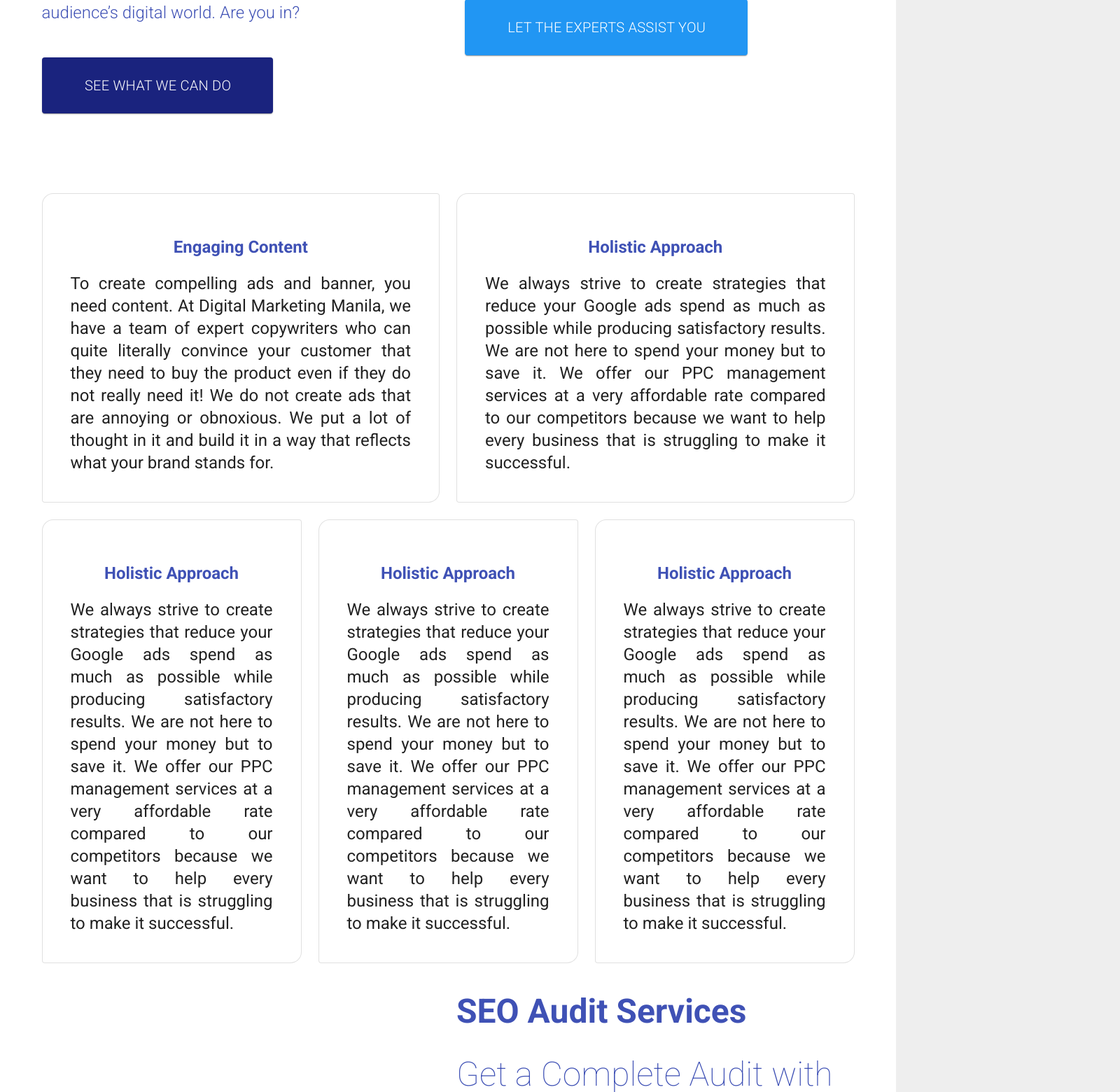
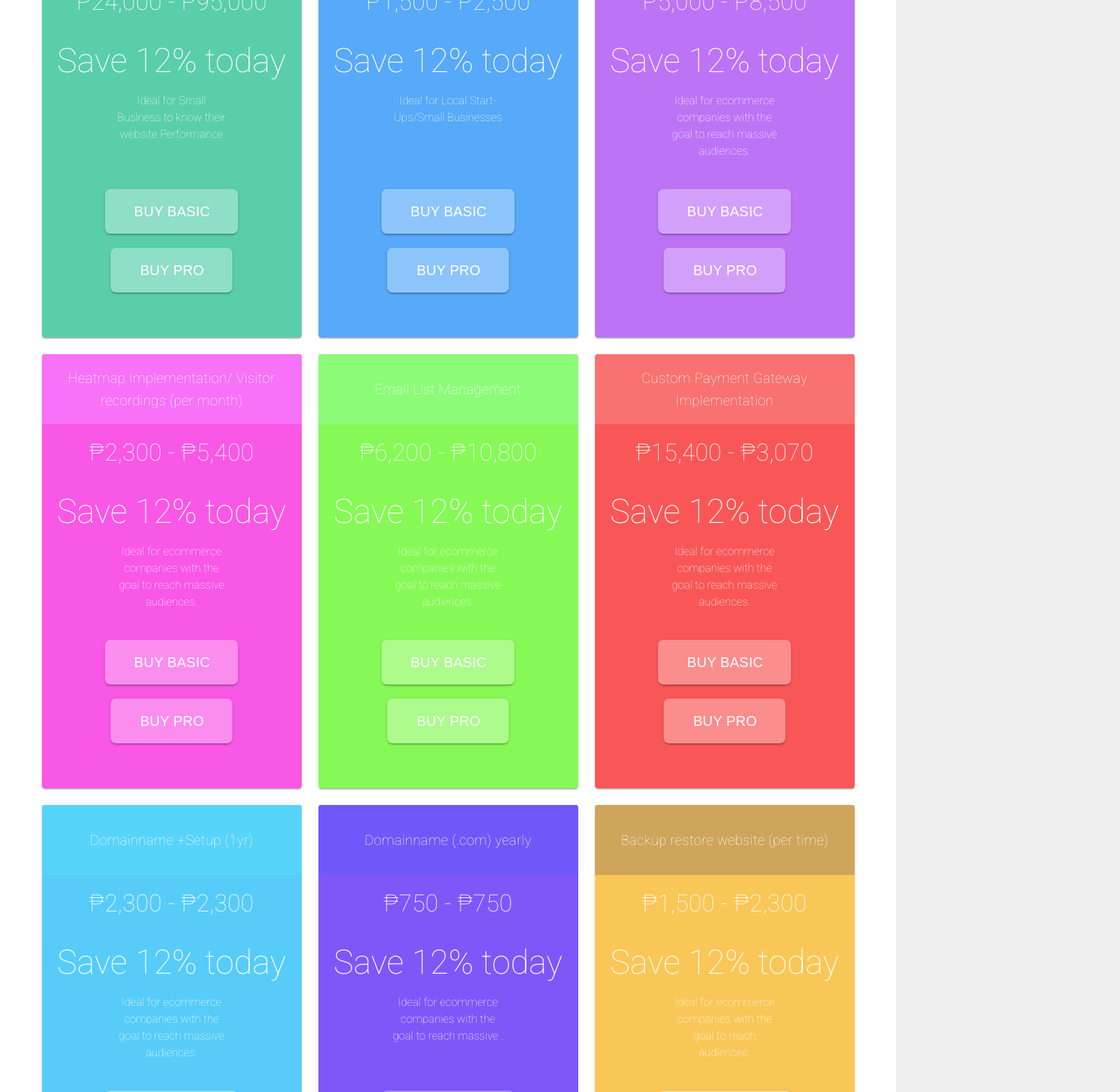
Before and after one commit to Code-Redstone/Panday-digital, a Nuxt app: page /offers in a window 1280 px wide. Shown: the part 1240-2800 px from the top of the page at 70% size, 1600 px wide, since content can reach past the window. Built offline with nearby package versions, Linux system fonts and the light colour scheme.

Commit message:
offers update

```diff
--- a/pages/index.vue
+++ b/pages/index.vue
@@ -65,7 +65,7 @@
             <v-col class="Text-center"  cols="12" >
               <h3  class="blue--text text-center text-xl-h3 text-lg-h4 text-md-h5 text-sm-h3 font-weight-bold py-5"> Why Panday Digital Should be Partner in Digital Marketing</h3>
             </v-col>
-            <v-col class="d-flex"  sm="12" md="6" lg="6" xl="6" >
+            <v-col class="d-flex"  cols="12" md="6" lg="6" xl="6" >
               <div class="div">
                 <p class="font-weight-light text-xl-h5 text-lg-h5 text-md-h6 text-sm-h6">
                   1. Knowledgeable and Highly Experienced.
@@ -80,7 +80,7 @@
                   </p><br>
               </div>
             </v-col>
-            <v-col class=""  sm="12" md="6" lg="6" xl="6" >
+            <v-col class=""  cols="12" md="6" lg="6" xl="6" >
               <div class="div">
                 <p class="font-weight-light text-xl-h5 text-lg-h5 text-md-h6 text-sm-h6">Why would you select us over all the other digital marketing firms in town?  Is it just due to the diverse services we provide, or is there more to us?<br><br>There is, indeed, more to us. The result of your digital marketing plan, how it appears to the consumers' eyes, and the outcomes it produces, are evidence of our experience and competence in the field. Plus, how we go about the entire approach is a wholesome exhibition of our service.</p><br>
               </div>
--- a/pages/offers/index.vue
+++ b/pages/offers/index.vue
@@ -1,149 +1,37 @@
 <template>
     <v-app>
-        <v-main style="">
-            <v-sheet class="radius" color="#1b4cbb" height="100%" width="100%" style="padding-top: 150px;">
+        <v-main style="margin-top:50px;">
+            <div id="hero-offer-section" class="pb-10 pt-16 pink lighten-4">
                 <v-container>
                     <v-row>
-                    <v-col cols="12" sm="12" md="6" lg="6" xl="6">
+                        <v-col cols="12"  lg="6">
                             <div class="first-image text-center">
                                 <v-img
+                                id="offersheroimage"
                                 class="ma-auto"
+                                width="600px"
                                 max-width="800px"
                                 max-height="600px"
-                            :src="require(`~/assets/resources/PPC.png`)"
+                                :src="require(`~/assets/resources/pricing.png`)"
                                 />
                             </div>
                         </v-col>
-                    <v-col class=" center"  cols="12" sm="12" md="6" lg="6" xl="6" color="white">
-                        <div class="d-block ">
-                            <h3 class="white--text font-weight-bold text-xl-h3 text-lg-h3 text-md-h6 text-sm-h4 mb-10">Top Pay Per Click Advertising <br>Agency in the Philippines</h3>
-                            <p class="white--text font-weight-light text-xl-h5 text-lg-h5 text-md-subtitle-1 text-sm-h5 mb-3">Generate double the leads with us </p>
-                            <p class="white--text font-weight-light text-xl-h5 text-lg-h5 text-md-subtitle-1 text-sm-h5">for your Pay Per Click Advertising.</p><br>
-                            <v-btn class="Rounded-botton px-10 py-8 text-lg-h5 text-md-subtitle-1 text-sm-h5"
-                            elevation="1"
-                            ><nuxt-link to="contact">Get a Quote</nuxt-link>
-                            </v-btn>
-                        </div>
-                    </v-col>
-                </v-row>
-                </v-container>
-            </v-sheet>
-        </v-main>
-        <svg id="peak-center-soft" style="fill:#ffffff; height:100%;width:100%;background: #1b4cbb;transform: scale(-1.5);" preserveAspectRatio="none" viewBox="0 0 1442 100" version="1.1" xmlns="http://www.w3.org/2000/svg" xmlns:xlink="http://www.w3.org/1999/xlink"> <path class="divider-color" d="M1437.37922,100.277057 L823.4576,26.0907362 C785.104953,21.2174623 750.835079,18.7808253 720.647978,18.7808253 C690.460878,18.7808253 657.029922,21.1301388 620.355113,25.8287658 L4.0317179,100.277057 L0,100.277057 L0,0.277057299 L1442,0.277057299 L1442,100.277057 L1437.37922,100.277057 Z"></path> </svg>
-        <v-main>
-            <v-sheet
-            max-width="100%"
-            max-height="100%"
-            >
-                <v-container>
-                <v-row>
-                    <v-col cols="6" sm="12" md="6" lg="6" xl="6" >
-                    <div class="d-block ">
-                        <h3 class="indigo--text darken-4 font-weight-regular text-xl-h4 text-lg-h5 text-md-h6 text-sm-h4 pt-5">WORLD-CLASS DIGITAL BUILDER</h3>
-                        <h1 class="indigo--text darken-4 font-weight-bold text-xl-h2 text-lg-h3 text-md-h5 text-sm-h2 py-8">PANDAY DIGITAL Driving Phenomenal Digital Standards</h1>
-                        <p class="indigo--text darken-4 font-weight-light text-justify text-xl-h5 text-lg-h5 text-md-subtitle-1 text-sm-h5 text-justify">We all know this by now. Filipinos are always one step forward when it comes to detecting authentic and worthwhile brands online. Digital Marketing Manila yields straightforward and data-tested approaches for measurable results that expertly target their wonder.<br><br> We identify with intricately-crafted digital strategies translated to boosted traffic, revenue, and recognition. Today marks your edge to land the top space into your audience’s digital world. Are you in?
-                        </p><br><br>
-                        <v-btn x-large color="indigo darken-4"
-                        elevation="1"
-                        class="px-15 py-10 "
-                        ><span class="white--text font-weight-light text-justify text-xl-h6 text-lg-h6 text-md-subtitle-2 text-sm-h5"> See What We Can Do </span>
-                        </v-btn>
-                    </div>
-                    </v-col>
-                    <v-col cols="6" sm="12" md="6" lg="6" xl="6">
+                        <v-col class=" center"  cols="12"  lg="6" color="white">
                             <RegestrationForm/>
                         </v-col>
                     </v-row>
                 </v-container>
-            </v-sheet>
-        </v-main>
-        <v-main>
+            </div>
+            <svg id="peak-center-soft" style="fill:#ffffff; height:100px;width:100%;background: #F8BBD0;transform: scaleY(-1.5);" preserveAspectRatio="none" viewBox="0 0 1442 100" version="1.1" xmlns="http://www.w3.org/2000/svg" xmlns:xlink="http://www.w3.org/1999/xlink"> <path class="divider-color" d="M1437.37922,100.277057 L823.4576,26.0907362 C785.104953,21.2174623 750.835079,18.7808253 720.647978,18.7808253 C690.460878,18.7808253 657.029922,21.1301388 620.355113,25.8287658 L4.0317179,100.277057 L0,100.277057 L0,0.277057299 L1442,0.277057299 L1442,100.277057 L1437.37922,100.277057 Z"></path> </svg>
+            <div id="firstoffers-Section" class="pt-12">
                 <v-container>
-                <v-row>
-                    <h3 class="white--text font-weight-bold text-xl-h3 text-lg-h3 text-md-h6 text-sm-h4 mb-10"> Why Choose PPC Services By Panday digital?</h3>
-                    <v-col cols="6">
-                        <v-card
-                        class="pa-10 Services-hover Services-Font"
-                        outlined
-                        shaped
-                        >
-                            <h3 class="mb-5 indigo--text darken-4 text-center Services-Font font-weight-bold text-xl-h3 text-lg-h5 text-md-h6 text-sm-h4 pt-5">Engaging Content</h3>
-                            <p class="text-justify text-justify text-xl-h5 text-lg-h5 text-md-subtitle-1 text-sm-h5">To create compelling ads and banner, you need content. At Digital Marketing Manila, we have a team of expert copywriters who can quite literally convince your customer that they need to buy the product even if they do not really need it! We do not create ads that are annoying or obnoxious. We put a lot of thought in it and build it in a way that reflects what your brand stands for.</p>
-                        </v-card>
-                    </v-col>
-                    <v-col cols="6">
-                        <v-card
-                        class="pa-10 Services-hover Services-Font"
-                        outlined
-                        shaped
-                        >
-                            <h3 class="mb-5 indigo--text darken-4 text-center Services-Font font-weight-bold text-xl-h3 text-lg-h5 text-md-h6 text-sm-h4 pt-5">Holistic Approach</h3>
-                            <p class="text-justify text-justify text-xl-h5 text-lg-h5 text-md-subtitle-1 text-sm-h5">We always strive to create strategies that reduce your Google ads spend as much as possible while producing satisfactory results. We are not here to spend your money but to save it. We offer our PPC management services at a very affordable rate compared to our competitors because we want to help every business that is struggling to make it successful.</p>
-                        </v-card>
-                    </v-col>
-                    <v-col cols="4">
-                        <v-card
-                        class="pa-10 Services-hover Services-Font"
-                        outlined
-                        shaped
-                        >
-                            <h3 class="mb-5 indigo--text darken-4 text-center Services-Font font-weight-bold text-xl-h3 text-lg-h5 text-md-h6 text-sm-h4 pt-5">Holistic Approach</h3>
-                            <p class="text-justify text-justify text-xl-h5 text-lg-h5 text-md-subtitle-1 text-sm-h5">We always strive to create strategies that reduce your Google ads spend as much as possible while producing satisfactory results. We are not here to spend your money but to save it. We offer our PPC management services at a very affordable rate compared to our competitors because we want to help every business that is struggling to make it successful.</p>
-                        </v-card>
-                    </v-col>
-                    <v-col cols="4">
-                        <v-card
-                        class="pa-10 Services-hover Services-Font"
-                        outlined
-                        shaped
-                        >
-                            <h3 class="mb-5 indigo--text darken-4 text-center Services-Font font-weight-bold text-xl-h3 text-lg-h5 text-md-h6 text-sm-h4 pt-5">Holistic Approach</h3>
-                            <p class="text-justify text-justify text-xl-h5 text-lg-h5 text-md-subtitle-1 text-sm-h5">We always strive to create strategies that reduce your Google ads spend as much as possible while producing satisfactory results. We are not here to spend your money but to save it. We offer our PPC management services at a very affordable rate compared to our competitors because we want to help every business that is struggling to make it successful.</p>
-                        </v-card>
-                    </v-col>
-                    <v-col cols="4">
-                        <v-card
-                        class="pa-10 Services-hover Services-Font"
-                        outlined
-                        shaped
-                        >
-                            <h3 class="mb-5 indigo--text darken-4 text-center Services-Font font-weight-bold text-xl-h3 text-lg-h5 text-md-h6 text-sm-h4 pt-5">Holistic Approach</h3>
-                            <p class="text-justify text-justify text-xl-h5 text-lg-h5 text-md-subtitle-1 text-sm-h5">We always strive to create strategies that reduce your Google ads spend as much as possible while producing satisfactory results. We are not here to spend your money but to save it. We offer our PPC management services at a very affordable rate compared to our competitors because we want to help every business that is struggling to make it successful.</p>
-                        </v-card>
-                    </v-col>
-                </v-row>
-            </v-container>
-        </v-main>
-        <v-main>
-            <v-container>
-                <v-row>
-                    <v-col class=" center"  cols="12" sm="12" md="6" lg="6" xl="6" color="white">
-                        <div class="first-image text-center">
-                            <v-img
-                            class=""
-                            max-width="60%"
-                            max-height="60%"
-                            :src="require(`~/assets/resources/illustration.png`)"
-                            />
-                        </div>
-                    </v-col>
-                    <v-col cols="12" sm="12" md="6" lg="6" xl="6" class="d-flex">
-                        <div class="d-block ">
-                            <h1 class="indigo--text darken-4   font-weight-bold py-5 text-xl-h2 text-lg-h3 text-md-h5 text-sm-h2">SEO Audit Services</h1>
-                            <h1 class="indigo--text darken-4 font-weight-thin py-5 text-xl-h2 text-lg-h3 text-md-h5 text-sm-h2">Get a Complete Audit with Actionable Plan</h1>
-                            <p class="indigo--text darken-4 font-weight-light text-xl-h5 text-lg-h5 text-md-subtitle-1 text-sm-h5">Our audit services are 100% manually checked for each factors and are provided with important recommendations which suits your business.</p><br>
-                        </div>
-                    </v-col>
-                </v-row>
                     <v-row>
                         <v-col cols="12">
                             <div class="Title">
-                            <h1 class="indigo--text darken-4  text-center font-weight-bold py-5 text-xl-h2 text-lg-h3 text-md-h5 text-sm-h2">SEO Audit Plans and Pricing</h1>
+                                <h1 class="deep-purple--text lighten-4 text-center font-weight-bold py-5 text-xl-h2 text-lg-h3 text-md-h5 text-sm-h2">CMS Development Pricing</h1>
                             </div>
                         </v-col>
-                </v-row>
-                <v-row>
-                    <v-col v-for="(price) in pricing" :key="price.id" cols="4">
+                        <v-col v-for="(price) in pricing" :key="price.id" cols="12" lg="4" md="6">
                             <div >
                                 <v-card
                                     class="mx-auto "
@@ -155,7 +43,7 @@
                                     :color="price.titlecolor"
                                     class="d-flex "
                                     >
-                                    <h1 class="font-weight-thin display-1 white--text text-center ma-auto">{{price.title}}</h1>
+                                        <h1 class="font-weight-thin text-h6 white--text text-center ma-auto">{{price.title}}</h1>
                                     </v-sheet>
                                     <v-sheet
                                     height="300px"
@@ -163,7 +51,7 @@
                                     class=""
                                     >
                                         <div class="d-block">
-                                        <h1 class="ma-auto white--text text-center font-weight-thin py-5 text-xl-subtitle-1 text-lg-h4 text-md-h5 text-sm-h2">
+                                            <h1 class="ma-auto white--text text-center font-weight-thin py-5 text-xl-subtitle-1 text-lg-h4 text-md-h4 text-sm-h4">
                                                 ₱{{price.basicprice}} - ₱{{price.proprice}}
                                             </h1>
                                             <h1 class="ma-auto white--text text-center font-weight-thin py-5 text-xl-h2 text-lg-h3 text-md-h5 text-sm-h2">
@@ -175,11 +63,12 @@
                                     <v-card-actions class="d-block text-center pb-16">
                                         <v-btn
                                             color="#ffffff52"
-                                        class="text-center title font-weight-light white--text px-10 py-8 rounded-lg "
+                                            class="text-center title font-weight-light white--text px-10 py-8 rounded-lg mb-5"
                                             x-large
                                         >
                                             Buy Basic
                                         </v-btn>
+                                        <br>
                                         <v-btn
                                             color="#ffffff52"
                                             class="text-center title font-weight-light white--text px-10 py-8 rounded-lg "
@@ -193,6 +82,84 @@
                         </v-col>
                     </v-row>
                 </v-container>
+            </div>
+            <svg id="" style="fill:#fff; height:100px;background:#F06292;position:relative;top:7px;" class="w-100 positionR-bottom3 flip Dn700" preserveAspectRatio="none" viewBox="0 0 1442 100" version="1.1" xmlns="http://www.w3.org/2000/svg" xmlns:xlink="http://www.w3.org/1999/xlink"> <polygon class=" pink lighten-2" points="0 0 1442 0 0 100"></polygon> </svg>
+            <div id="second-section" class="pink lighten-2">
+                    <v-container class="d-flex ">
+                        <v-row>
+                            <v-col cols="12 d-flex" lg="6"  >
+                                <div class="text-center">
+                                    <h1 class="white--text text-center font-weight-bold py-5 text-xl-h3 text-lg-h4 text-md-h5 text-sm-h2">Custom Web Development Pricing</h1>
+                                    <p class="white--text font-weight-light text-xl-h6 text-lg-h6 text-md-h6 text-sm-h5">Pricing for custom web development is difficult to anticipate, as each job is unique. After we've established the requirements and broken them down into User Stories, we'll be able to provide you a price. This enables us to construct tasks based on the user story requirements and assign time to each job.</p>
+                                    <p class="white--text  font-weight-light text-xl-h6 text-lg-h6 text-md-h6 text-sm-h5">The TOTAL price is then calculated by multiplying the number of hours each work by our hourly rate ($1,200). However, we define an MVP (minimum viable product) and great to have features in our Agile strategy. Payments are made only after the milestones that we set jointly are met. Unless otherwise specified, these are usually two-week work sprints. In this process, we are quite adaptable! </p>
+                                    <p class="white--text  font-weight-light text-xl-h6 text-lg-h6 text-md-h6 text-sm-h5">We do it this way to deliver full transparency to our clients, no surprises and you know what expect beforehand! Many times during the development of a custom project the client comes up with new ideas. Without this method, it`s hard to plan in the new changes, but with this method, we can add it easily to the next sprint of work and tell you the costs beforehand.</p>
+                                </div>
+                            </v-col>
+                            <v-col cols="12" lg="6" class="d-flex">
+                                    <v-img
+                                    class="ma-auto"
+
+                                    max-width="700px"
+                                    max-height="700px"
+                                    :src="require(`~/assets/resources/CWD.png`)"
+                                    />
+                            </v-col>
+                        </v-row>
+                    </v-container>
+            </div>
+            <svg id="skewed" style="fill:#F06292; height:100px;background:#fff;" class="w-100 positionR-bottom3 flip Dn700 " preserveAspectRatio="none" viewBox="0 0 1442 100" version="1.1" xmlns="http://www.w3.org/2000/svg" xmlns:xlink="http://www.w3.org/1999/xlink"> <polygon  points="0 0 1442 0 0 100"></polygon> </svg>
+            <div id="third-section" class="">
+                <v-container>
+                    <v-row>
+                        <v-col cols="12">
+                            <div class="Title">
+                                <h1 class="deep-purple--text lighten-4 text-center font-weight-bold py-5 text-xl-h2 text-lg-h3 text-md-h5 text-sm-h2"> Maintenance Packages</h1>
+                            </div>
+                        </v-col>
+                        <v-col v-for="(cmsprice) in CMSpricing" :key="cmsprice.id" cols="12" lg="4" md="6">
+                            <div >
+                                <v-card
+                                    class="mx-auto "
+                                    max-width="540"
+                                    :color="cmsprice.bodycolor"
+                                >
+                                    <v-sheet
+                                    height="100px"
+                                    :color="cmsprice.titlecolor"
+                                    class="d-flex "
+                                    >
+                                        <h1 class="font-weight-thin text-h6 white--text text-center ma-auto">{{cmsprice.title}}</h1>
+                                    </v-sheet>
+                                    <v-sheet
+                                    height="300px"
+                                    :color="cmsprice.bodycolor"
+                                    class=""
+                                    >
+                                        <div class="d-block">
+                                            <h1 class="ma-auto white--text text-center font-weight-thin py-5 text-xl-subtitle-1 text-lg-h4 text-md-h4 text-sm-h4">
+                                                ₱{{cmsprice.basicprice}} - ₱{{cmsprice.proprice}}
+                                            </h1>
+                                            <h1 class="ma-auto white--text text-center font-weight-thin py-5 text-xl-h2 text-lg-h3 text-md-h5 text-sm-h2">
+                                                Save {{cmsprice.save}}% today
+                                            </h1>
+                                            <p id="px400-adjust" class="ma-auto font-weight-thin text-center white--text px-16 pt-0 mx-10">{{cmsprice.description}}</p>
+                                        </div>
+                                    </v-sheet>
+                                    <v-card-actions class="d-block text-center pb-16">
+                                        <v-btn
+                                            color="#ffffff52"
+                                            class="text-center title font-weight-light white--text px-10 py-8 rounded-lg mb-5"
+                                            x-large
+                                        >
+                                            Avail
+                                        </v-btn>
+                                    </v-card-actions>
+                                </v-card>
+                            </div>
+                        </v-col>
+                    </v-row>
+                </v-container>
+            </div>
         </v-main>
     </v-app>
 </template>
@@ -330,6 +297,48 @@
             description:'Ideal for ecommerce companies with the goal to reach  audiences.',
             },
         ],
+         CMSpricing:[
+            {
+            id:1,
+            titlecolor:'#5edeb7',
+            title:'SEO Maintenance',
+            bodycolor:'#5aceab',
+            basicprice:'24,000',
+            proprice:'95,000',
+            save:'12',
+            description:'On-Page optimization, Internal linking and Image optimization,  (10 hours per month)',
+            },
+            {
+            id:2,
+            titlecolor:'#71b5f9',
+            title:'SEO Maintenance',
+            bodycolor:'#57a9f9',
+            basicprice:'1,500',
+            proprice:'2,500',
+            save:'12',
+            description:'On-Page optimization, Internal linking and Image optimization,  (5 hours per month)',
+            },
+            {
+            id:3,
+            titlecolor:'rgb(200, 119, 244)',
+            title:'WordPress ',
+            bodycolor:'#bd73f6',
+            basicprice:'5,000',
+            proprice:'8,500',
+            save:'12',
+            description:'WP Core, Plugins, Daily Backups, Error Reporting, Security, SMALL content changes',
+            },
+            {
+            id:4,
+            titlecolor:'#cea55a',
+            title:'Website Speed Optimization ',
+            bodycolor:'rgb(249 199 87)',
+            basicprice:'5,000',
+            proprice:'8,500',
+            save:'12',
+            description:'* One Time Cost *',
+            },
+        ],
     }
   }
 }
```
Also changed, not shown: components/Header.vue (+12 -1 lines), assets/resources/CWD.png (added), assets/resources/pricing.png (added). Lines whose indentation alone changed are shown as unchanged.
